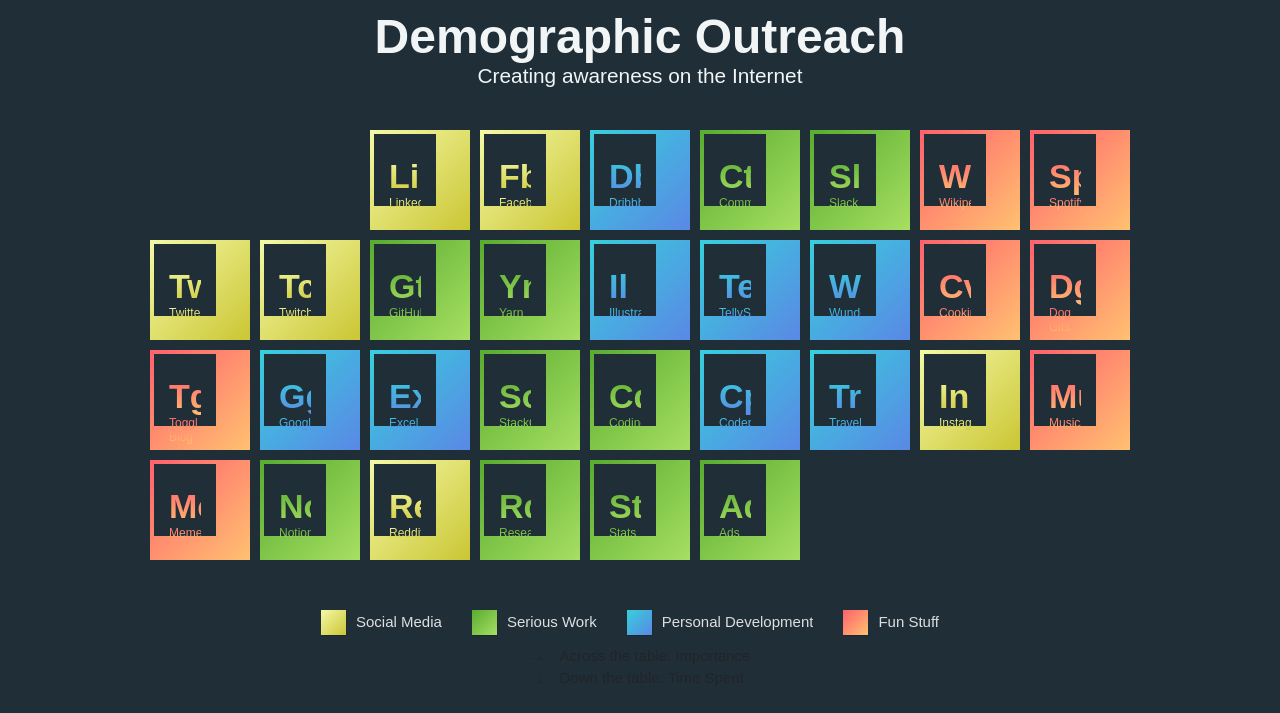
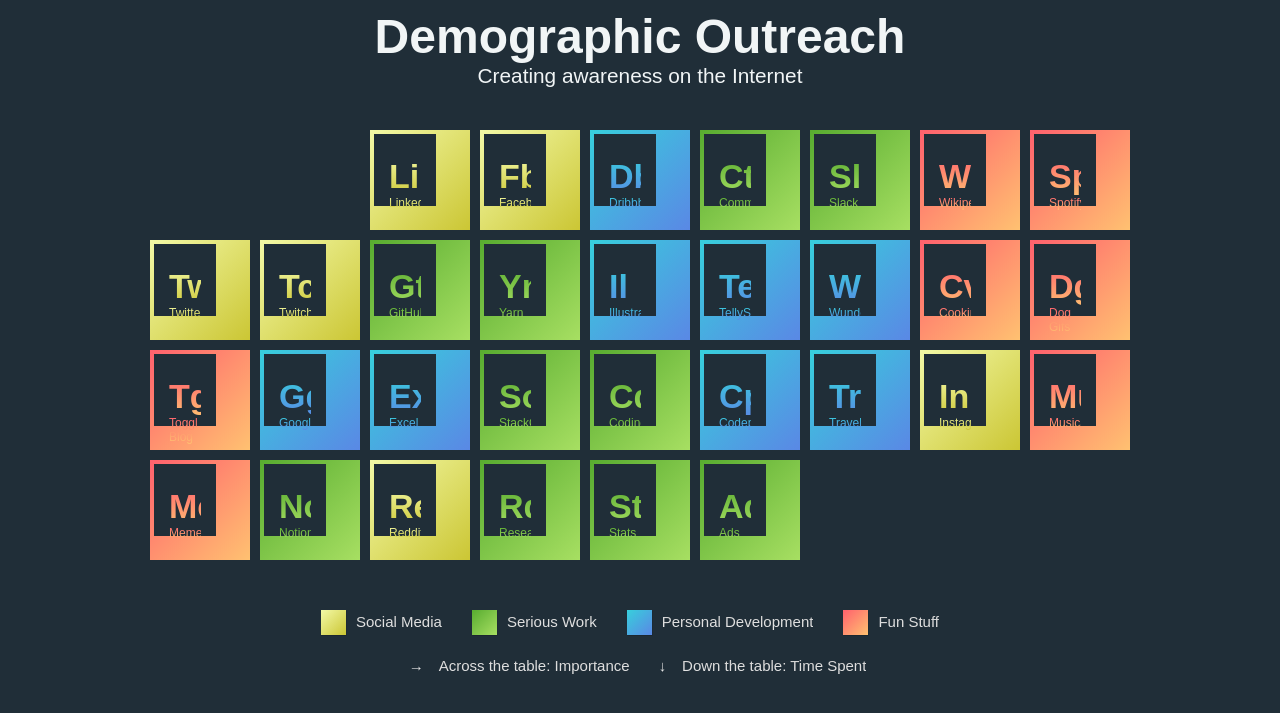
Before and after one commit to stewilondanga/demographic-outreach, a plain HTML site: page index.html in a window 1280 px wide. Shown: the part 87-800 px from the top of the page. Drawn offline with nearby package versions, Linux system fonts and the light colour scheme.

Commit message:
add css/styles.css

```diff
--- a/css/styles.css
+++ b/css/styles.css
@@ -231,7 +231,7 @@ a.periodic-element {
   -webkit-text-fill-color: transparent;
 }
 
-/*.legend-table__direction {
+.legend-table__direction {
   display: inline-block;
   margin: 10px 15px 10px 10px;
   background: -webkit-linear-gradient(#ccc, #eee);
@@ -239,7 +239,7 @@ a.periodic-element {
   -webkit-text-fill-color: transparent;
 }
 
-.empty-spacer-1 {
+/*.empty-spacer-1 {
   grid-column: 3 / span 4;
   grid-row: 1;
 }
```
